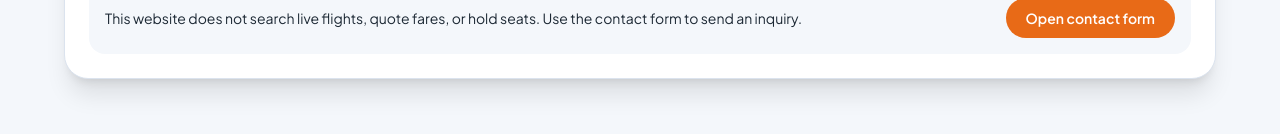
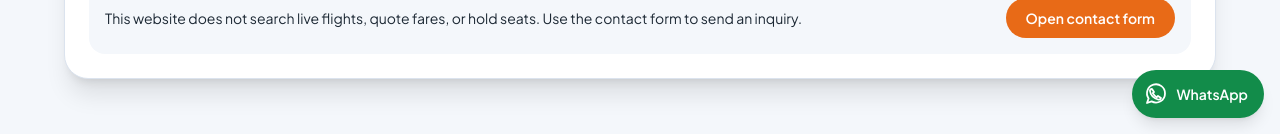
Before and after one commit to skybridgetravelprivate-max/zayan-ahmed-travels-website, a Next.js app: page / in a window 1280 px wide. Shown: the part 666-800 px from the top of the page. Built offline with nearby package versions, Linux system fonts and the light colour scheme; no server answers.

Commit message:
feat: add WhatsApp contact button across all pages

```diff
--- a/src/app/layout.tsx
+++ b/src/app/layout.tsx
@@ -4,6 +4,7 @@ import { Footer } from "@/components/layout/Footer";
 import { Header } from "@/components/layout/Header";
 import { SiteChrome } from "@/components/layout/SiteChrome";
 import { SiteNotice } from "@/components/layout/SiteNotice";
+import { WhatsAppButton } from "@/components/layout/WhatsAppButton";
 import { JsonLd } from "@/components/seo/JsonLd";
 import { allowSearchIndexing, site, siteDescription, siteOrigin } from "@/config/site";
 import { siteGraph } from "@/lib/structured-data";
@@ -58,6 +59,7 @@ export default function RootLayout({ children }: LayoutProps<"/">) {
         >
           {children}
         </SiteChrome>
+        <WhatsAppButton />
       </body>
     </html>
   );
--- /dev/null
+++ b/src/components/layout/WhatsAppButton.tsx
@@ -0,0 +1,20 @@
+/** Shared by public and staff pages. Only opens WhatsApp when clicked. */
+export function WhatsAppButton() {
+  return <>
+    <div aria-hidden="true" className="h-24 shrink-0 print:hidden" />
+    <a
+      href="https://wa.me/923121558860"
+      target="_blank"
+      rel="noopener noreferrer"
+      aria-label="Chat with Zayan Ahmed Travels on WhatsApp at +92 312 1558860 (opens in a new tab)"
+      className="fixed right-4 z-50 inline-flex min-h-12 min-w-12 items-center justify-center gap-2 rounded-full bg-[#128c4a] p-3 text-white shadow-lg hover:bg-[#0d703b] focus-visible:outline focus-visible:outline-2 focus-visible:outline-offset-4 focus-visible:outline-[#128c4a] print:hidden"
+      style={{ bottom: "calc(1rem + env(safe-area-inset-bottom, 0px))" }}
+    >
+      <svg aria-hidden="true" viewBox="0 0 24 24" className="h-6 w-6" fill="none" stroke="currentColor" strokeWidth="1.8" strokeLinecap="round" strokeLinejoin="round">
+        <path d="M21 11.5a9 9 0 0 1-13.4 7.9L3 21l1.6-4.6A9 9 0 1 1 21 11.5Z" />
+        <path d="m8 7 2 3-1.2 1.2a9 9 0 0 0 4 4L14 14l3 2c-.5 1.5-1.5 2-3 1.5C9.5 16 6.5 13 6 9c-.2-1 .5-1.8 2-2Z" />
+      </svg>
+      <span className="hidden pr-1 text-sm font-semibold sm:inline">WhatsApp</span>
+    </a>
+  </>;
+}
```
